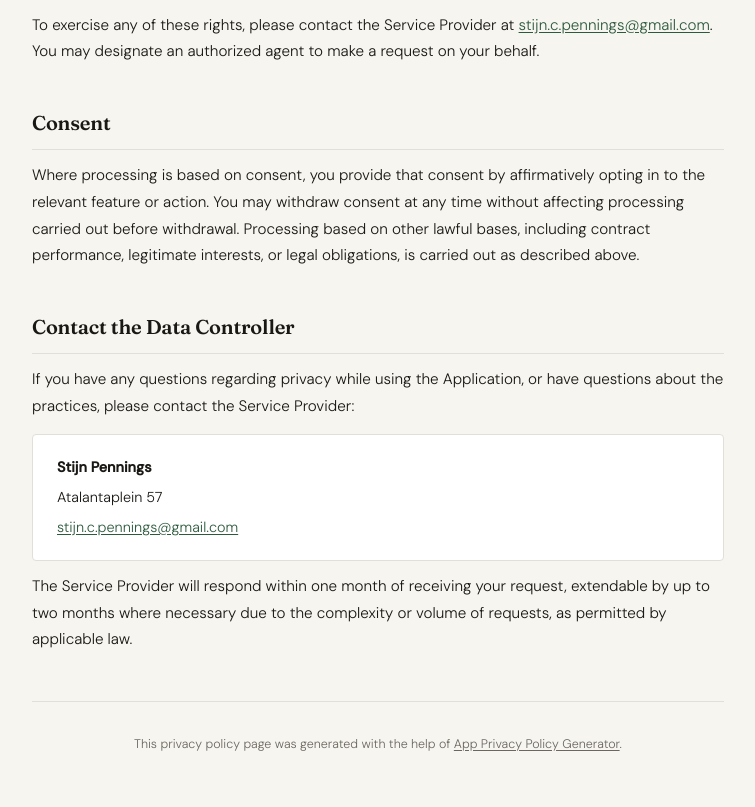
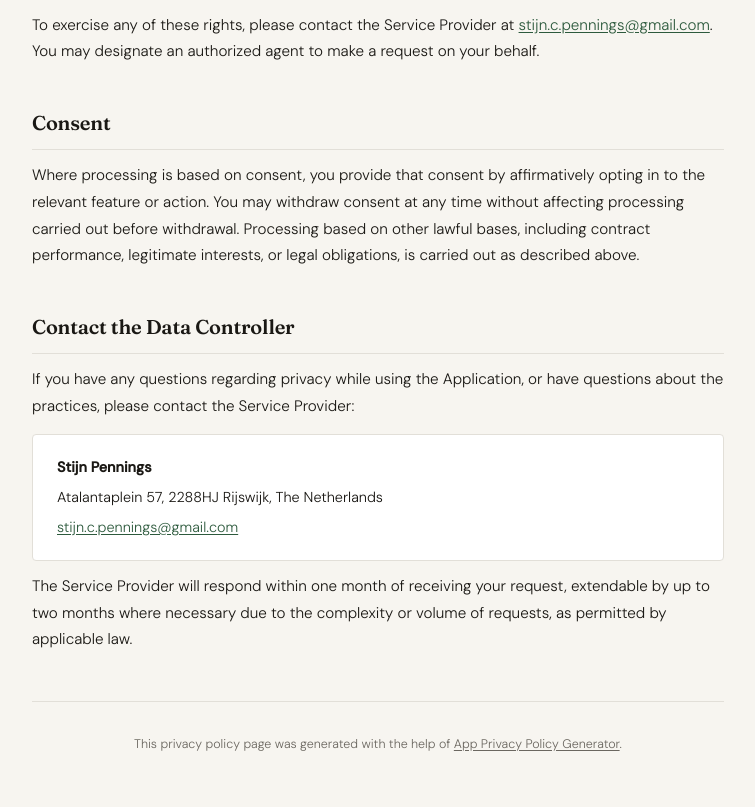
Before and after one commit to stijnpennings/omnicut-privacy-policy, a plain HTML site: page index.html in a window 1280 px wide. Shown: the part 7461-8268 px from the top of the page, without its empty margins (262-1017 px from the left). Drawn offline with Linux system fonts and the light colour scheme.

Commit message:
Update index.html

```diff
--- a/index.html
+++ b/index.html
@@ -454,7 +454,7 @@
     <p>If you have any questions regarding privacy while using the Application, or have questions about the practices, please contact the Service Provider:</p>
     <div class="contact-block">
       <p><strong>Stijn Pennings</strong></p>
-      <p>Atalantaplein 57</p>
+      <p>Atalantaplein 57, 2288HJ Rijswijk, The Netherlands</p>
       <p><a href="mailto:stijn.c.pennings@gmail.com">stijn.c.pennings@gmail.com</a></p>
     </div>
     <p style="margin-top:0.75rem;">The Service Provider will respond within one month of receiving your request, extendable by up to two months where necessary due to the complexity or volume of requests, as permitted by applicable law.</p>
```
